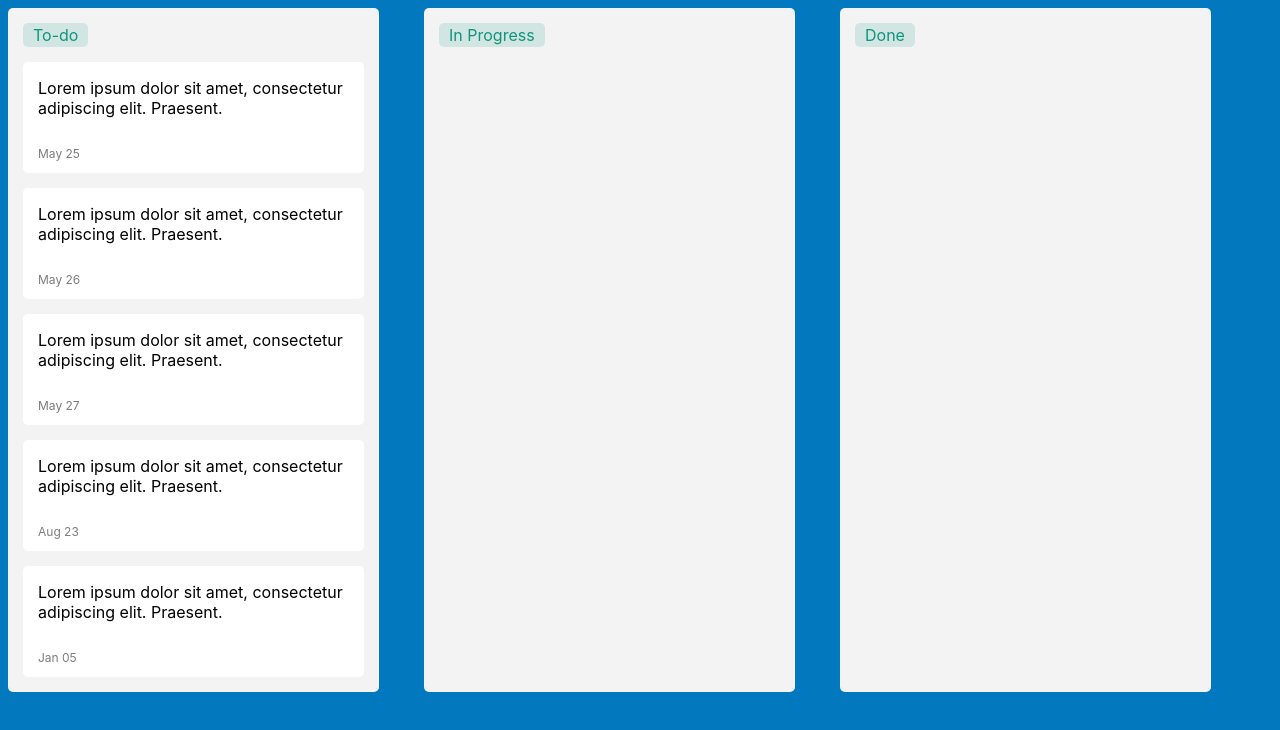
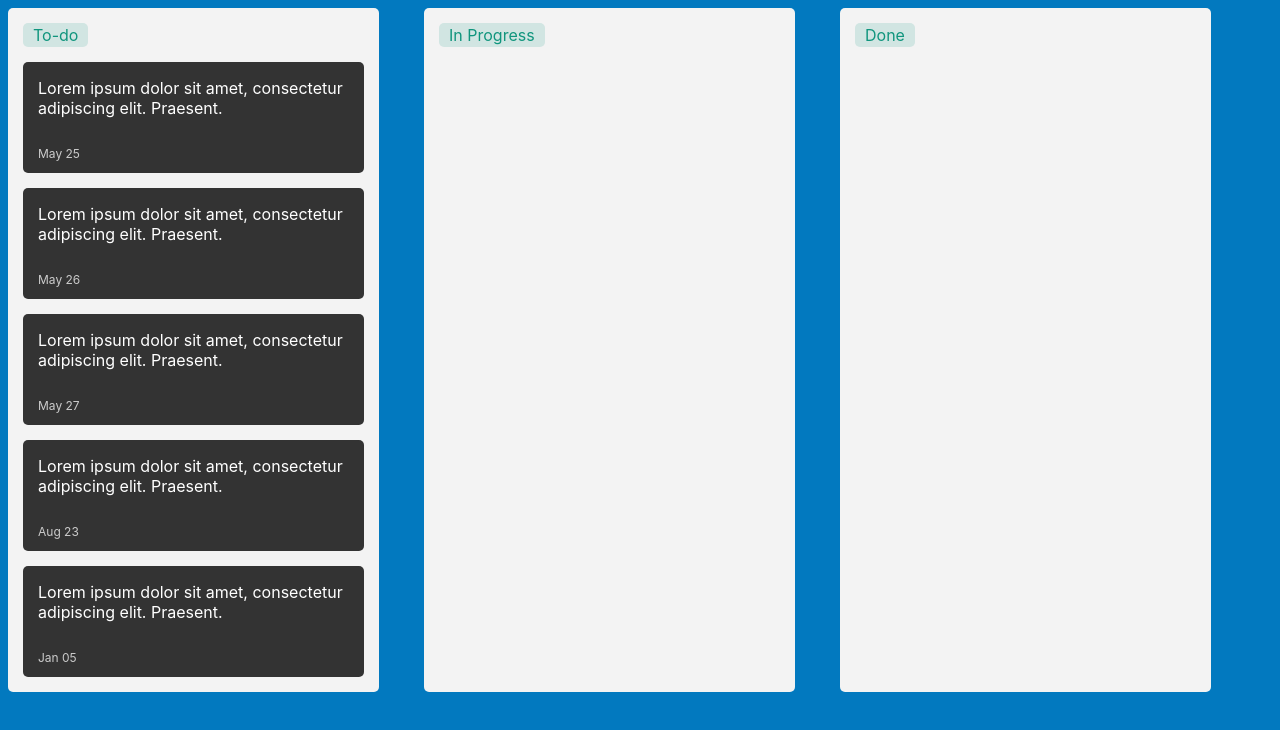
Before and after one commit to lauradelafuente-dev/task-manager-app, a React (Create React App) app in the folder frontend/: page / in a window 1280 px wide. Shown: the top 730 px of the page. Built offline with nearby package versions, Linux system fonts and the light colour scheme.

Commit message:
Add light/dark theme functionality

```diff
--- a/frontend/src/App.js
+++ b/frontend/src/App.js
@@ -1,11 +1,14 @@
-import './styles/App.css';  // Asegúrate de usar la ruta correcta
-import Kanban from './components/Kanban';  // Ruta corregida
+import './styles/App.css';
+import Kanban from './components/Kanban';
+import { ThemeProvider } from './context/ThemeContext'; // Importa el ThemeProvider
 
 function App() {
   return (
-    <div className="App">
-      <Kanban />
-    </div>
+    <ThemeProvider>
+      <div className="App">
+        <Kanban />
+      </div>
+    </ThemeProvider>
   );
 }
 
--- a/frontend/src/components/TaskCard.js
+++ b/frontend/src/components/TaskCard.js
@@ -1,10 +1,7 @@
-import React from 'react';
+import React, { useContext } from 'react';
 import { Draggable } from 'react-beautiful-dnd';
 import styled from '@emotion/styled';
-// import CustomAvatar from '../TableComponents/CustomAvatar'
-// import { ReactComponent as RedArrow } from '../../assets/icons/High.svg'
-// import { ReactComponent as YellowArrow } from '../../assets/icons/Medium.svg'
-// import { ReactComponent as BlueArrow } from '../../assets/icons/Low.svg'
+import { ThemeContext } from '../context/ThemeContext';  // Importa el contexto
 
 const TaskInformation = styled.div`
   display: flex;
@@ -15,9 +12,9 @@ const TaskInformation = styled.div`
   min-height: 106px;
   border-radius: 5px;
   max-width: 311px;
-  /* background: ${({ isDragging }) =>
-    isDragging ? 'rgba(255, 59, 59, 0.15)' : 'white'}; */
-  background: white;
+  background: ${({ isDragging, theme }) =>
+    isDragging ? (theme === 'light' ? 'rgba(255, 59, 59, 0.15)' : 'rgba(59, 59, 59, 0.15)') : theme === 'light' ? 'white' : '#333'};
+  color: ${({ theme }) => (theme === 'light' ? '#000' : '#fff')};
   margin-top: 15px;
 
   .secondary-details {
@@ -26,31 +23,23 @@ const TaskInformation = styled.div`
     align-items: center;
     width: 100%;
     font-size: 12px;
-    font-weight: 400px;
-    color: #7d7d7d;
+    font-weight: 400;
+    color: ${({ theme }) => (theme === 'light' ? '#7d7d7d' : '#ccc')};
   }
-  /* .priority{ */
-  /* margin-right: 12px; */
-  /* align-self: center;
-    svg{
-      width: 12px !important;
-      height: 12px !important;
-      margin-right: 12px; */
-  /* margin-top: 2px; */
-  /* } */
-  /* } */
 `;
 
 const TaskCard = ({ item, index }) => {
+  const { theme } = useContext(ThemeContext);  // Usa el contexto del tema
+
   return (
     <Draggable key={item.id} draggableId={item.id} index={index}>
-      {(provided) => (
+      {(provided, snapshot) => (
         <div
           ref={provided.innerRef}
           {...provided.draggableProps}
           {...provided.dragHandleProps}
         >
-          <TaskInformation>
+          <TaskInformation isDragging={snapshot.isDragging} theme={theme}>
             <p>{item.Task}</p>
             <div className="secondary-details">
               <p>
@@ -70,8 +59,3 @@ const TaskCard = ({ item, index }) => {
 };
 
 export default TaskCard;
-
-// <span className="priority">
-// {item.Priority === 'High' ? (<RedArrow />) : item.Priority === 'Medium' ? (<YellowArrow />) : (<BlueArrow />)}
-// </span>
-// <div><CustomAvatar name={item.Assignee} isTable={false} size={16} /></div>
--- /dev/null
+++ b/frontend/src/context/ThemeContext.js
@@ -0,0 +1,26 @@
+import { createContext, useState, useEffect } from 'react';
+
+export const ThemeContext = createContext();
+
+export const ThemeProvider = ({ children }) => {
+  const [theme, setTheme] = useState('dark'); // 'light' por defecto
+
+  useEffect(() => {
+    const storedTheme = localStorage.getItem('theme');
+    if (storedTheme) {
+      setTheme(storedTheme);
+    }
+  }, []);
+
+  const toggleTheme = () => {
+    const newTheme = theme === 'light' ? 'dark' : 'light';
+    setTheme(newTheme);
+    localStorage.setItem('theme', newTheme);
+  };
+
+  return (
+    <ThemeContext.Provider value={{ theme, toggleTheme }}>
+      {children}
+    </ThemeContext.Provider>
+  );
+};
--- a/frontend/src/styles/App.css
+++ b/frontend/src/styles/App.css
@@ -16,3 +16,20 @@
     padding: 20px;
     min-height: 400px;
   }
+
+:root {
+  --background-light: #f0f0f0;
+  --background-dark: #2b2b2b;
+  --text-light: #000;
+  --text-dark: #fff;
+}
+
+body.light {
+  background-color: var(--background-light);
+  color: var(--text-light);
+}
+
+body.dark {
+  background-color: var(--background-dark);
+  color: var(--text-dark);
+}
```
